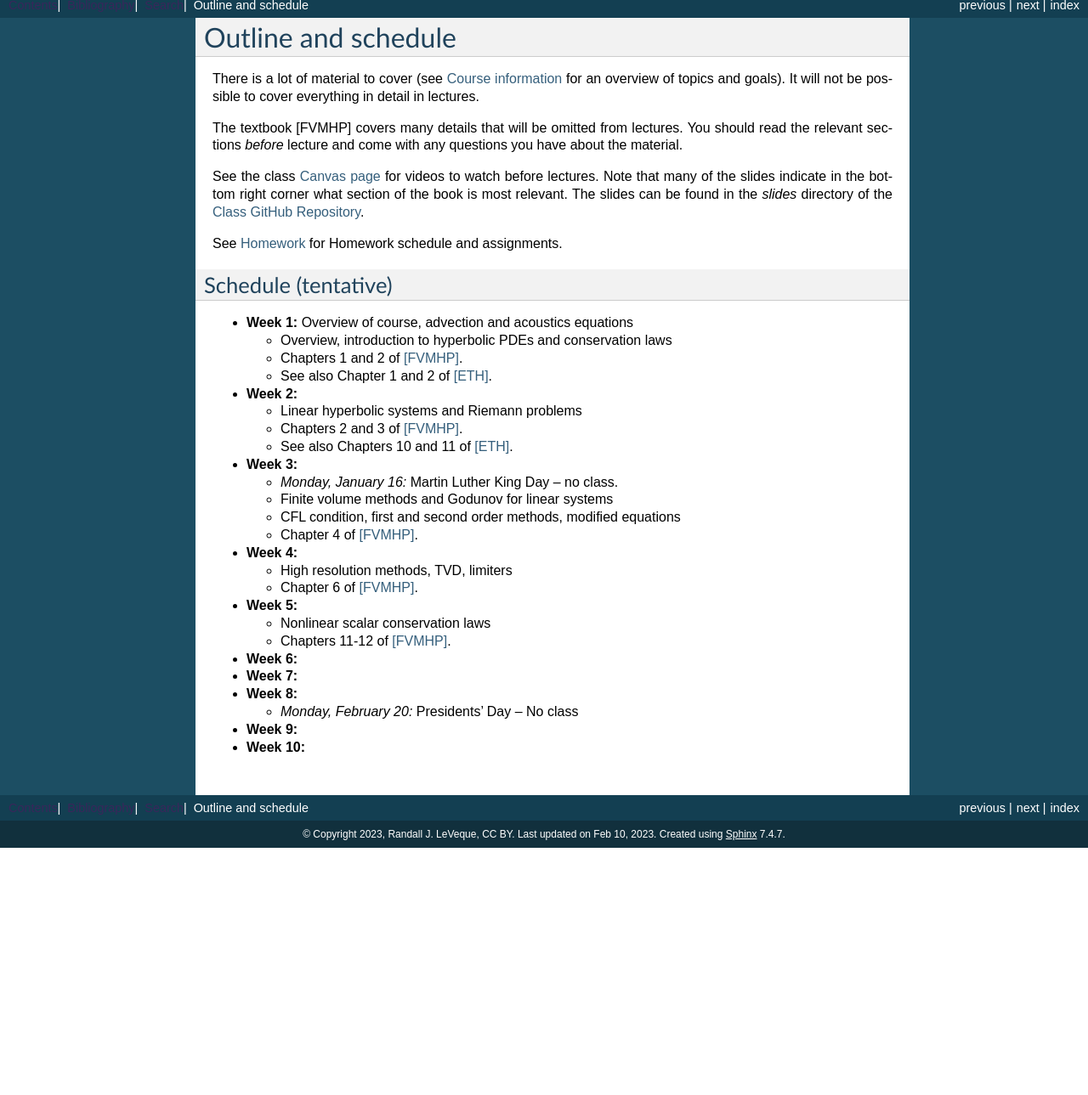
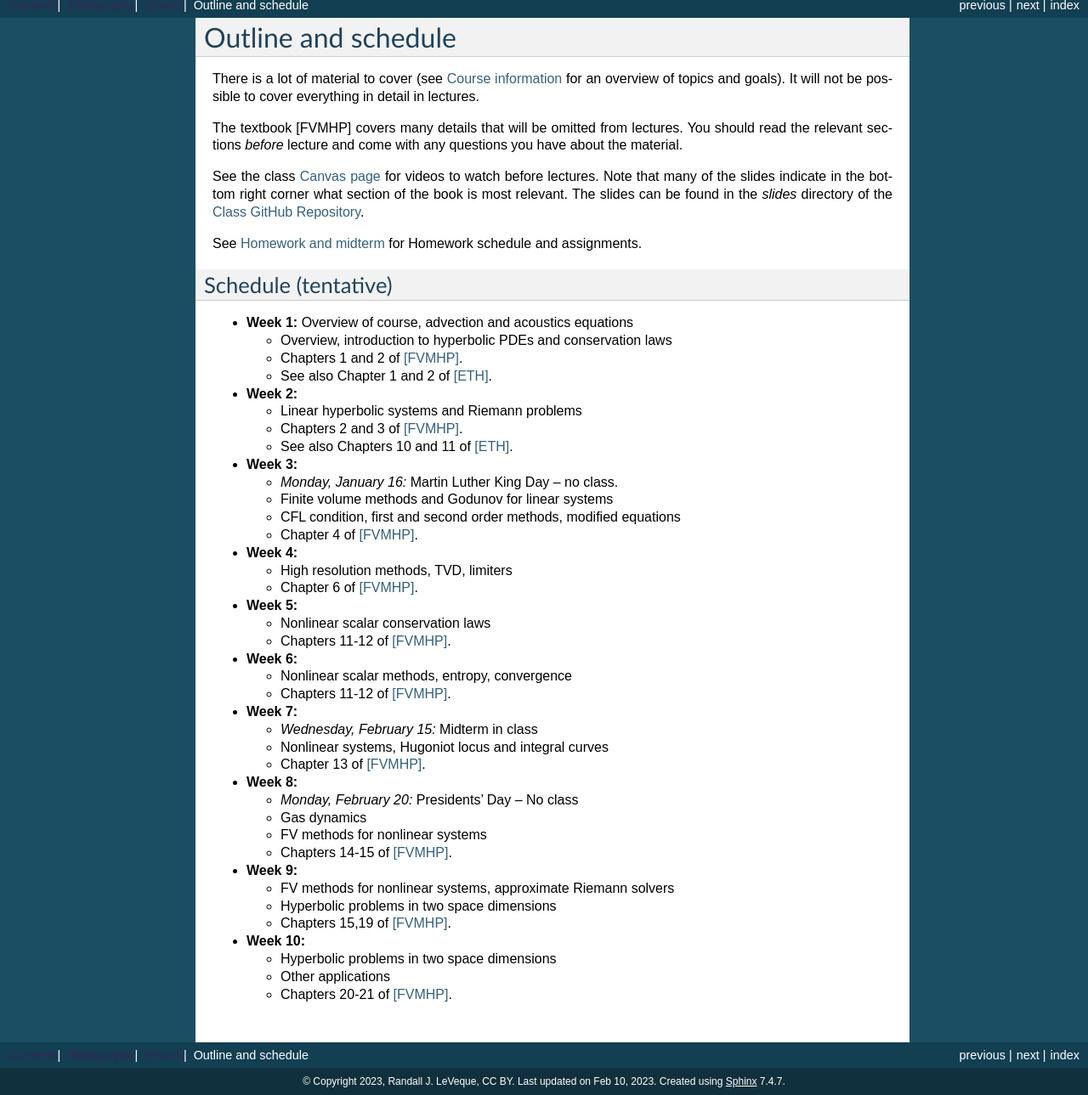
Before and after one commit to rjleveque/amath574w2023, a Sphinx documentation site: the page built from sphinx/outline.rst, in a window 1280 px wide and 1400 px high, scrolled down 233 px, cut to the strip 111-1400 px from the top of the window. Shown: the whole strip at 85% size. Built offline with Sphinx 7.4.7, drawn with Linux system fonts in a browser that asks for light colours; before the commit the page ends 1342 px from its top, so only the background shows below that.

Commit message:
slides/fvmhp17_nonlinsys1.pdf and midterm review

```diff
--- a/sphinx/homeworks.rst
+++ b/sphinx/homeworks.rst
@@ -3,7 +3,7 @@
 .. _homeworks:
 
 =============================================================
-Homework
+Homework and midterm
 =============================================================
 
 
@@ -22,14 +22,14 @@ Schedule (tentative)
 * :ref:`homework2` due Thursday, Jan. 26
 * :ref:`homework3` due Thursday, Feb. 2
 * :ref:`homework4` due Thursday, Feb. 9
-* midterm on Wednesday, Feb. 15 (week 7)
+* :ref:`midterm` on Wednesday, Feb. 15 (week 7)
 * homework 5 due Thursday, Feb. 23
 * homework 6 due Thursday, March 9
 
 Midterm
 -------
 
-There will be a midterm exam, tentatively scheduled for February 15.
+There will be an in-class :ref:`midterm` exam on February 15, 2023.
 The exam will be open book, open notes.  The goal will be to
 insure that you are proficient with some of the theory and algorithms
 presented in the course.
--- a/sphinx/outline.rst
+++ b/sphinx/outline.rst
@@ -54,14 +54,30 @@ Schedule (tentative)
 
 - **Week 6:**
 
+  - Nonlinear scalar methods, entropy, convergence
+  - Chapters 11-12 of [FVMHP]_.
 
 - **Week 7:**
 
+  - *Wednesday, February 15:* Midterm in class
+  - Nonlinear systems, Hugoniot locus and integral curves
+  - Chapter 13 of [FVMHP]_.
 
 - **Week 8:**
 
   - *Monday, February 20:*  Presidents' Day -- No class
+  - Gas dynamics
+  - FV methods for nonlinear systems
+  - Chapters 14-15 of [FVMHP]_.
 
 - **Week 9:**
 
+  - FV methods for nonlinear systems, approximate Riemann solvers
+  - Hyperbolic problems in two space dimensions
+  - Chapters 15,19 of [FVMHP]_.
+
 - **Week 10:**
+
+  - Hyperbolic problems in two space dimensions
+  - Other applications
+  - Chapters 20-21 of [FVMHP]_.
```
Also changed, not shown: sphinx/midterm.rst (added, +14 -0 lines), 2 other files.
